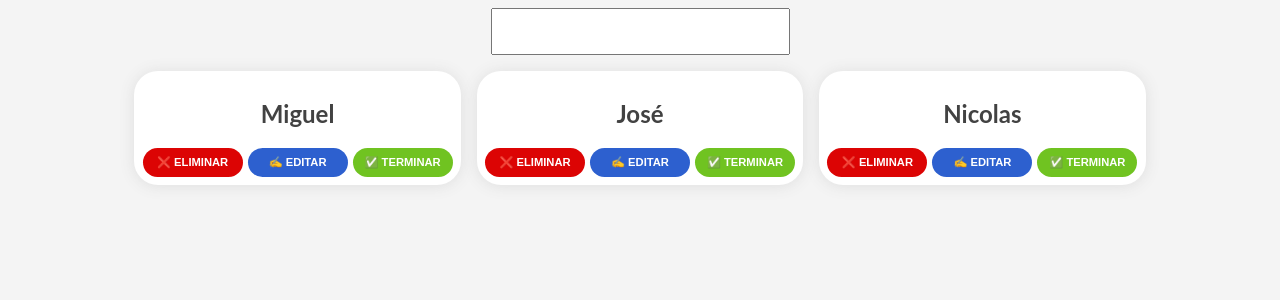
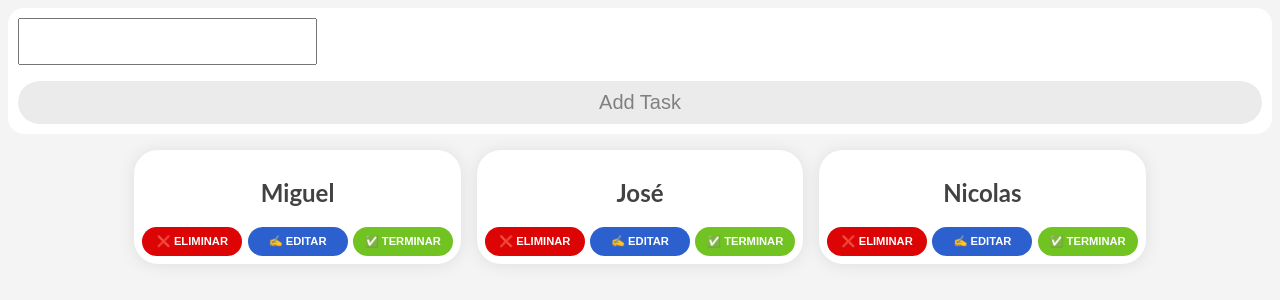
Before and after one commit to mDep07/react-and-react-spring, a React (Create React App) app: page / in a window 1280 px wide. Shown: the top 300 px of the page. Built offline with nearby package versions, Linux system fonts and the light colour scheme.

Commit message:
De personas lo pase a tareas jajaja

```diff
--- a/src/App.js
+++ b/src/App.js
@@ -5,39 +5,12 @@ import styled from 'styled-components';
 import { useSpring, animated } from 'react-spring';
 
 import Cards from './Cards';
-
-const StyledInput = styled(animated.input)`
-  padding: 10px 15px;
-  font-size: 20px;
-  text-align: center
-`;
+import Form from './Form';
 
 const StyledParagraph = styled(animated.p)`
   font-size: 45px;
   color: ${(props) => (props.content ? 'inherit' : '#ccc')}
 `;
-
-const Input = ({ handleChangeText, valueText }) => {
-  // const [text, setText] = useState('');
-
-  const onChangeValue = (input) => {
-    const { value } = input.target;
-    // setText(value);
-    handleChangeText(value);
-  };
-
-  const onkeyUp = (input) => {
-    // console.log(input);
-  };
-
-  return (
-    <StyledInput
-      value={valueText}
-      onChange={onChangeValue}
-      onKeyPress={onkeyUp}
-    />
-  );
-};
 
 const ParagraphAnimated = ({ children, placeholder }) => {
   const [styles, animate] = useSpring(() => ({
@@ -56,37 +29,25 @@ const ParagraphAnimated = ({ children, placeholder }) => {
   );
 };
 
-const listPersons = [{ name: 'Miguel' }, { name: 'José' }, { name: 'Nicolas' }];
+const listTask = [{ title: 'Miguel' }, { title: 'José' }, { title: 'Nicolas' }];
 
 export default function App() {
-  const [text, setText] = useState('');
-  const [persons, setPersons] = useState(listPersons);
-  const changeText = (text) => setText(text);
+  const [tasks, setTasks] = useState(listTask);
 
-  const handleSubmit = (e) => {
-    e.preventDefault();
-    if (text !== '') {
-      addNewPerson(text);
-      changeText('');
-    }
+  const addNewTask = ({ title }) => {
+    setTasks([...tasks, { title }]);
   };
 
-  const addNewPerson = (name) => {
-    setPersons([...persons, { name }]);
-  };
-
-  const deletePerson = (index) => {
-    const personsWithoutDelete = persons.filter((p) => p !== persons[index]);
-    setPersons(personsWithoutDelete);
+  const deleteTask = (index) => {
+    const tasksWithoutDelete = tasks.filter((p) => p !== tasks[index]);
+    setTasks(tasksWithoutDelete);
     // alert(index);
   };
 
   return (
     <div style={{ textAlign: 'center' }}>
-      <form onSubmit={handleSubmit}>
-        <Input handleChangeText={changeText} valueText={text} />
-      </form>
-      <Cards list={persons} handleDelete={deletePerson} />
+      <Form handleNewTask={addNewTask} />
+      <Cards list={tasks} handleDelete={deleteTask} />
       {/* <ParagraphAnimated placeholder="Ingrese su nombre.">
         {text}
       </ParagraphAnimated> */}
--- a/src/Cards.js
+++ b/src/Cards.js
@@ -74,8 +74,15 @@ export default function Cards({ list, handleDelete }) {
     <StyledListCards>
       {listAnimation.map((styles, i) => (
         <StyledCard style={styles} key={i}>
-          <h1>{list[i].name}</h1>
-          <div style={{ display: 'flex', justifyContent: 'center', gap: 5 }}>
+          <h1>{list[i].title}</h1>
+          <div
+            style={{
+              display: 'flex',
+              justifyContent: 'space-between',
+              gap: 5,
+              marginTop: 20,
+            }}
+          >
             <StyledButtonCard
               color="#DC0404"
               color2="#780202"
--- /dev/null
+++ b/src/Form.js
@@ -0,0 +1,74 @@
+import React, { useState, useEffect } from 'react';
+import './style.css';
+
+import styled from 'styled-components';
+import { useSpring, animated } from 'react-spring';
+
+const StyledForm = styled(animated.form)`
+  background-color: #fff;
+  padding: 10px;
+  border-radius: 1rem;
+`;
+
+const StyledInput = styled(animated.input)`
+  padding: 10px 15px;
+  font-size: 20px;
+  display: block;
+  outline: none;
+  &:not(:first-child) {
+    margin-top: 1rem
+  }
+`;
+
+const StyledButtonSubmit = styled(animated.button)`
+  padding: 10px 15px;
+  margin-top: 1rem;
+  font-size: 20px;
+  display: block;
+  width: 100%;
+  border-radius: 100px;
+  border: none;
+  cursor: pointer;
+  background-color: #ebebeb;
+  color: #808080;
+  transition: all .25s ease-in-out;
+  &:hover {
+    background-color: #808080;
+    color: #ebebeb;
+  }
+`;
+
+const Input = ({ handleChangeText, valueText }) => {
+  const onChangeValue = (input) => {
+    const { value } = input.target;
+    handleChangeText(value);
+  };
+
+  // const onkeyUp = (input) => {
+  //   // console.log(input);
+  // };
+
+  return <StyledInput value={valueText} onChange={onChangeValue} />;
+};
+
+export default function Form({ handleNewTask }) {
+  const [text, setText] = useState('');
+  const changeText = (text) => setText(text);
+
+  const handleSubmit = (e) => {
+    e.preventDefault();
+
+    if (text !== '') {
+      const task = { title: text };
+      handleNewTask(task);
+      changeText('');
+    }
+  };
+
+  return (
+    <StyledForm onSubmit={handleSubmit}>
+      <Input handleChangeText={changeText} valueText={text} />
+      <StyledButtonSubmit type="submit">Add Task</StyledButtonSubmit>
+    </StyledForm>
+  );
+}
```
